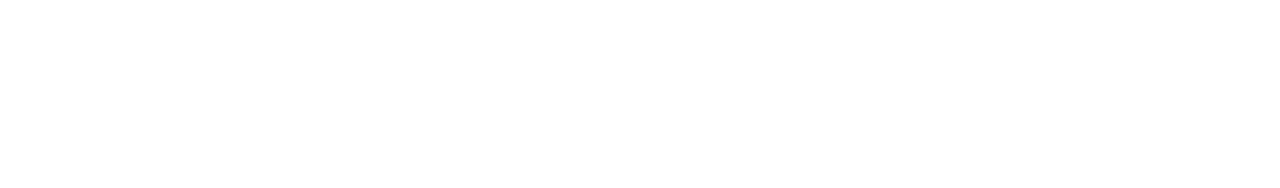
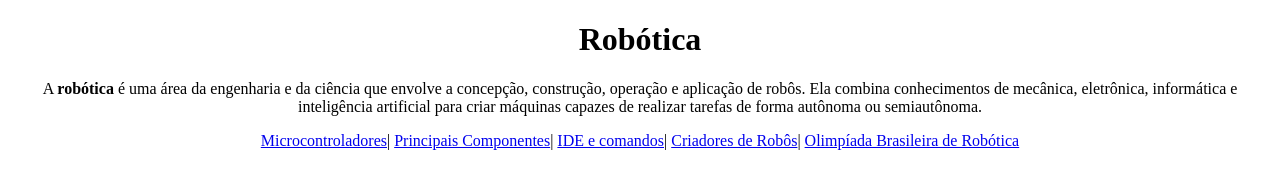
Before and after one commit to williamflorentino123-hub/Robotica-trabalho, a plain HTML site: page Robo.html in a window 1280 px wide. Drawn offline with Linux system fonts and the light colour scheme.

Commit message:
2 css commit

```diff
--- a/Robo.html
+++ b/Robo.html
@@ -1,9 +1,20 @@
 <!DOCTYPE html>
 <html lang="pt-br">
     <head>
+        <meta charset="UTF-8">
+        <link rel="stylesheet" href="estilo.css">
         <title>Robótica</title>
     </head>
     <body>
-
+        <header id="centro">
+            <h1 >Robótica</h1>
+            <p> A <strong>robótica</strong> é uma área da engenharia e da ciência que envolve a concepção, construção, operação e aplicação de robôs. Ela combina conhecimentos de mecânica, eletrônica, informática e inteligência artificial para criar máquinas capazes de realizar tarefas de forma autônoma ou semiautônoma.</p>
+            <nav>
+                <a href="microc.html">Microcontroladores</a>|
+                <a href="principais.html">Principais Componentes</a>|
+                <a href="ide.html">IDE e comandos</a>|
+                <a href="criadores.html">Criadores de Robôs</a>|
+                <a href="obr.html">Olimpíada Brasileira de Robótica</a>
+            </nav>
+        </header>
     </body>
-</html>
--- /dev/null
+++ b/estilo.css
@@ -0,0 +1,3 @@
+#centro{
+    text-align: center;
+}
```
